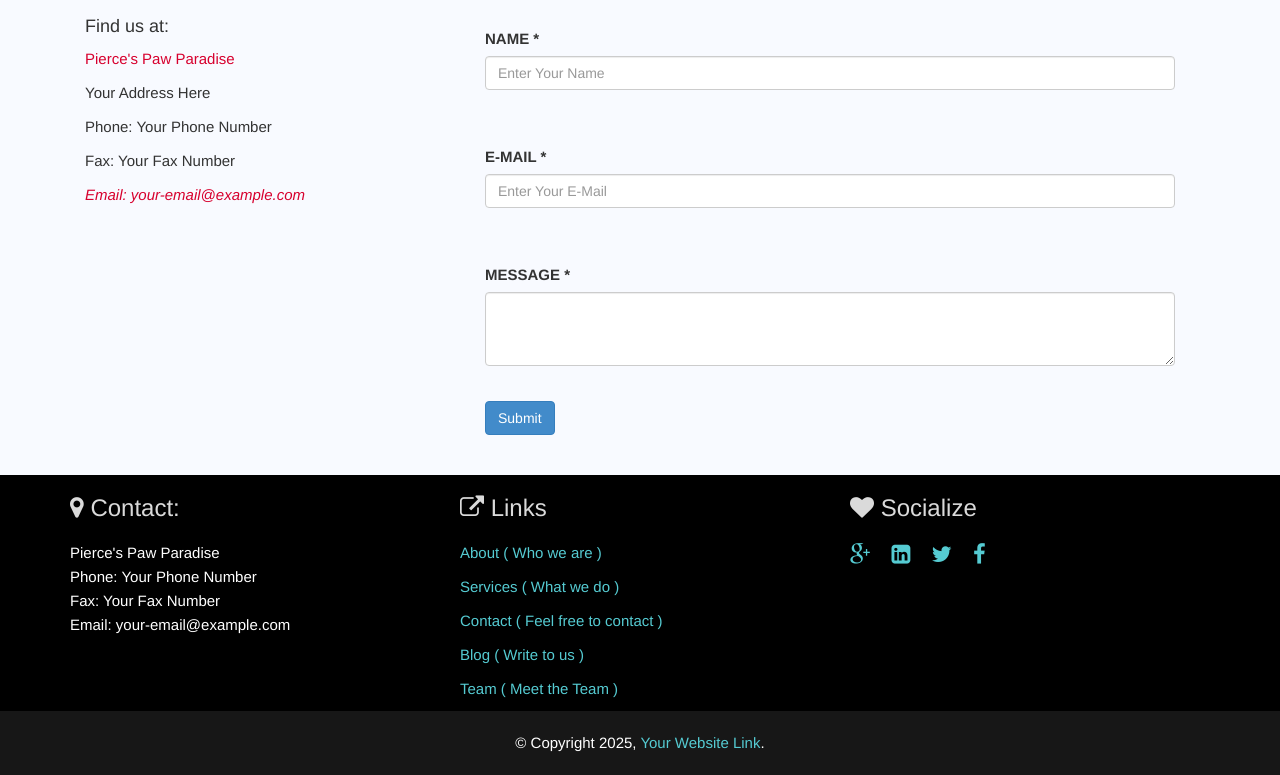
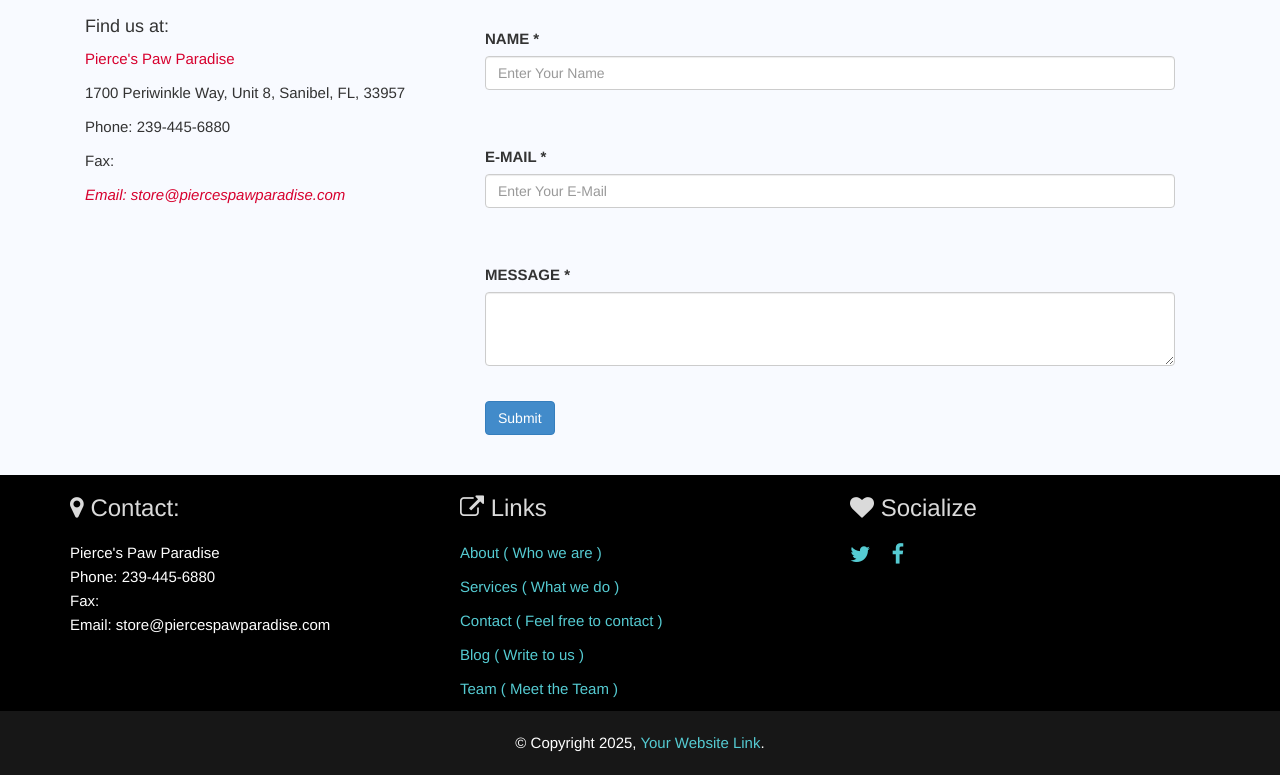
Before and after one commit to PawParadise/pierces-paw-paradise, a Jekyll site: the page built from contact.html, in a window 1280 px wide. Shown: the part 531-1306 px from the top of the page. Built offline with Jekyll 4.4.1, drawn with Linux system fonts in a browser that asks for light colours.

Commit message:
Update site info in config

```diff
--- a/_config.yml
+++ b/_config.yml
@@ -1,24 +1,25 @@
 # Site settings
 title: Pierce's Paw Paradise
-email: your-email@example.com
+email: store@piercespawparadise.com
 description: >
-  Test desc.
+  Welcome to Pierce's Paw Paradise — your go-to destination for all things pets (except the pets themselves)!  Nestled in the heart of Sanibel Island at Jerry's Plaza, we're a locally owned and operated pet supply store offering a thoughtfully curated selection of toys, treats, collars, leashes, home goods, gifts, and high-quality dog and cat food.
 baseurl: "/pierces-paw-paradise"  # For GitHub Pages
 url: "https://pawparadise.github.io"
 
 # Company Information
 company_name: Pierce's Paw Paradise
-address_line: Your Address Here
-telephone_number: Your Phone Number
-fax_number: Your Fax Number
-company_email: your-email@example.com
-google_map: https://www.google.com/maps/embed?...
+address_line: 1700 Periwinkle Way, Unit 8, Sanibel, FL, 33957
+telephone_number: 239-445-6880
+# fax_number: Your Fax Number
+company_email: store@piercespawparadise.com
+google_map: https://maps.app.goo.gl/FPXdxzvSzNCW4UrF6
 
 # Social Link
-facebook_link: http://www.facebook.com
-twitter_link: http://www.twitter.com
-linkedin_link: http://www.linkedin.com
-googleplus_link: http://plus.google.com
+facebook_link: https://www.facebook.com/people/Pierces-Paw-Paradise/61558740831067/
+# twitter_link: http://www.twitter.com
+# linkedin_link: http://www.linkedin.com
+# googleplus_link: http://plus.google.com
+instagram_link: https://www.instagram.com/piercespawparadise/
 
 # Build settings
 markdown: kramdown
```
